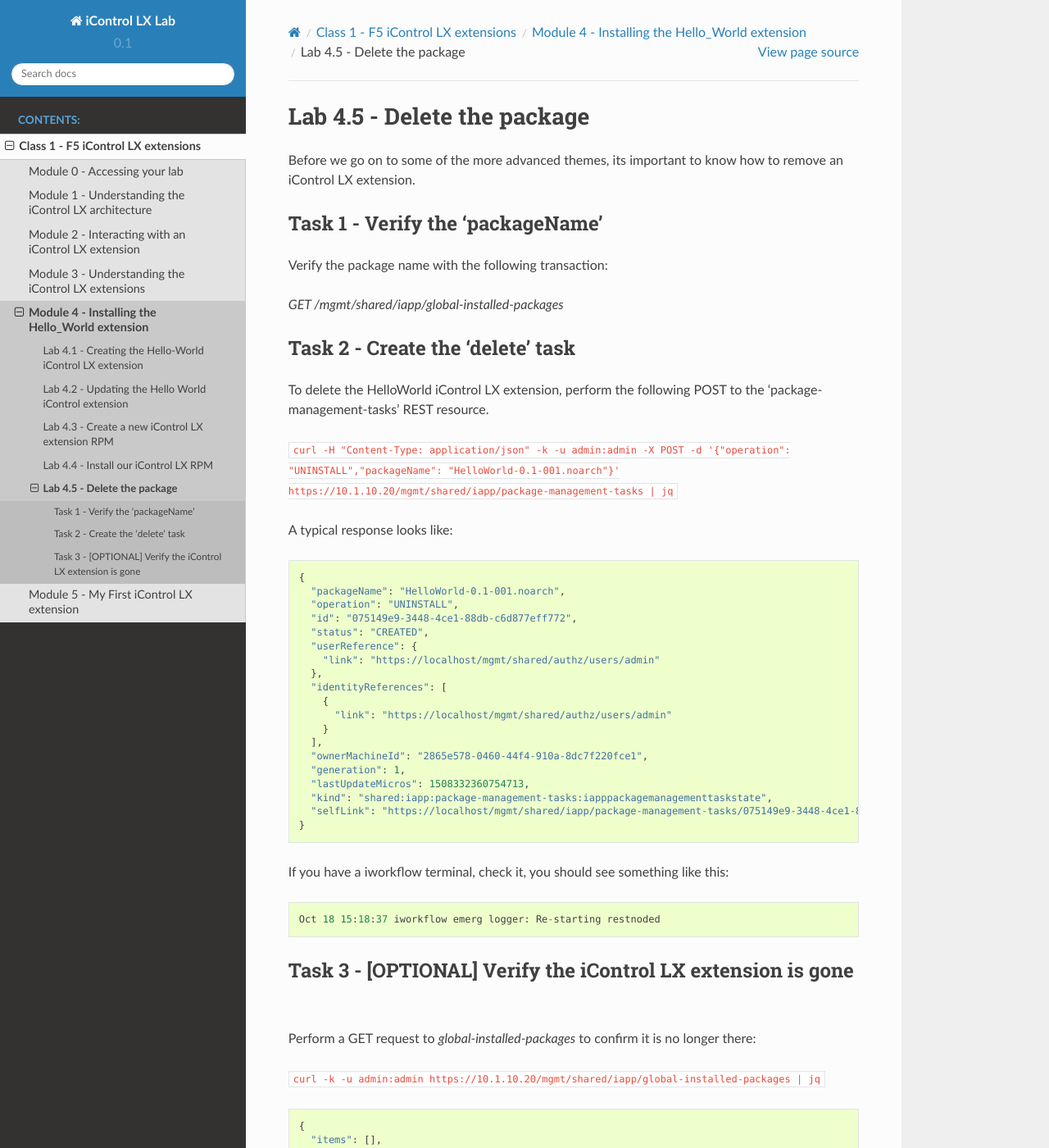
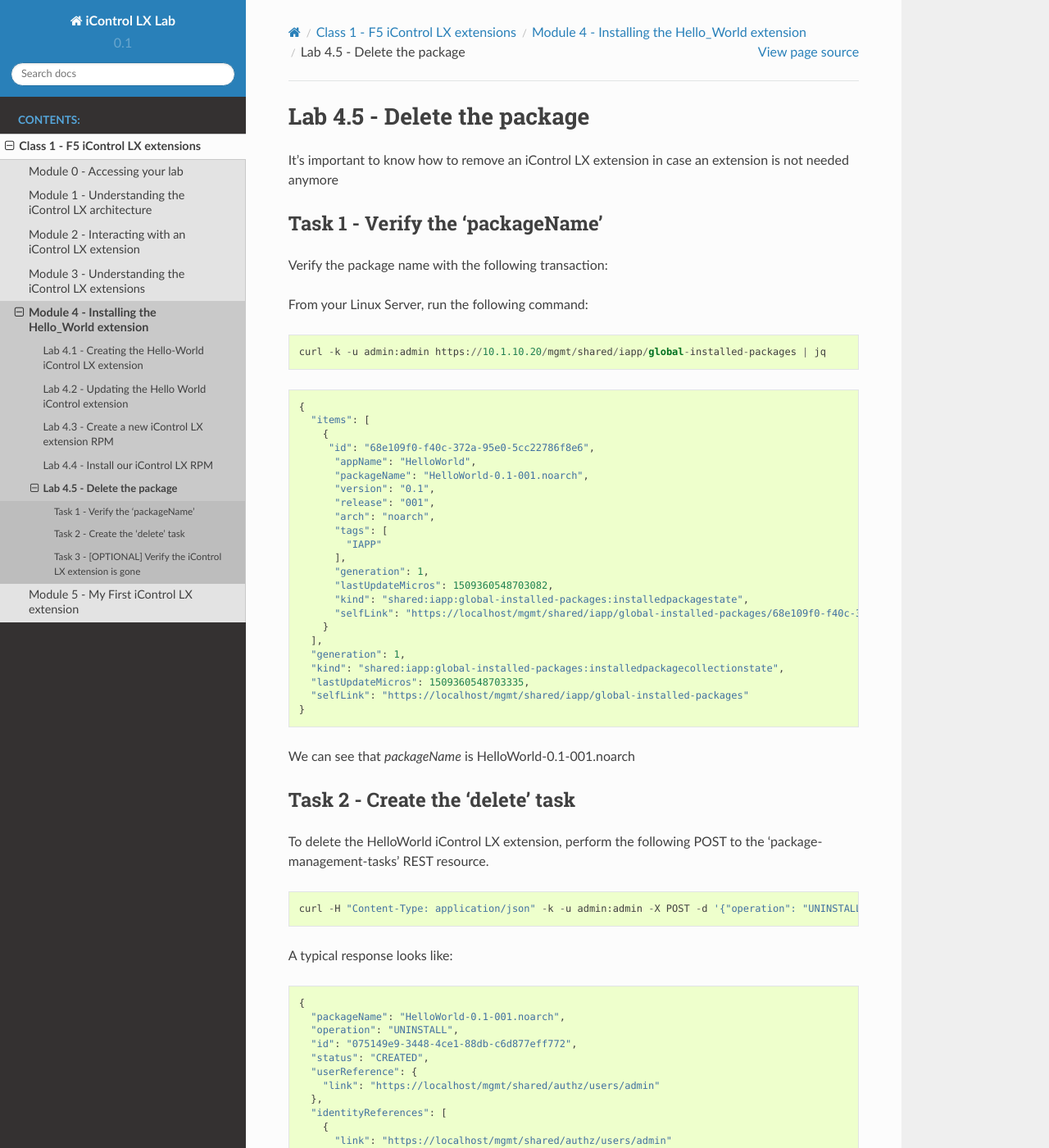
Before and after one commit to nmenant/iControl_LX_Lab, a Sphinx documentation site: the page built from docs/class1/module4/lab5.rst, in a window 1280 px wide and 1400 px high. Shown: the whole window at 82% size. Built offline with Sphinx 7.4.7 and the Read the Docs theme 2.0.0, drawn with Linux system fonts in a browser that asks for light colours; some of the changed text lies outside the part shown.

Commit message:
typos, more details, explanation

```diff
--- a/docs/class1/module4/lab2.rst
+++ b/docs/class1/module4/lab2.rst
@@ -199,7 +199,9 @@
 
 Once it's done, open another ssh session to your iWorkflow platform and run the following command:
 
-``bigstart restart restnoded ; tail -f /var/log/restnoded/restnoded.log``
+.. code::
+
+  bigstart restart restnoded ; tail -f /var/log/restnoded/restnoded.log
 
 Review the logs and make sure that it doesn't mention any error/issue in your updated file. Keep this session open just to monitor your logs. Easier to have one window to track/monitor your logging information and use another one to update your code/send curl command
 
@@ -437,6 +439,6 @@
 
 
 Task 3 - Take a (5min) break!
-^^^^^^^^^^^^^^^^^^^^^^^^^^^^^
+^^^^^^^^^^^^^^^^^^^^^^^^^^^^
 
 Congratulations!!!! You've just modified the behavior of the F5 iControl LX extension. Now, take a moment to think about what workflows you could implement to make life easier.
--- a/docs/class1/module4/lab5.rst
+++ b/docs/class1/module4/lab5.rst
@@ -1,16 +1,47 @@
 Lab 4.5 - Delete the package
 ----------------------------
 
-Before we go on to some of the more advanced themes, its important to know how
-to remove an iControl LX extension.
+It's important to know how to remove an iControl LX extension in case an extension is not needed anymore
 
 Task 1 - Verify the 'packageName'
 ^^^^^^^^^^^^^^^^^^^^^^^^^^^^^^^^^
 
 Verify the package name with the following transaction:
 
-`GET /mgmt/shared/iapp/global-installed-packages`
+From your Linux Server, run the following command:
 
+.. code::
+
+  curl -k -u admin:admin https://10.1.10.20/mgmt/shared/iapp/global-installed-packages | jq
+
+
+.. code::
+
+  {
+    "items": [
+      {
+       "id": "68e109f0-f40c-372a-95e0-5cc22786f8e6",
+        "appName": "HelloWorld",
+        "packageName": "HelloWorld-0.1-001.noarch",
+        "version": "0.1",
+        "release": "001",
+        "arch": "noarch",
+        "tags": [
+          "IAPP"
+        ],
+        "generation": 1,
+        "lastUpdateMicros": 1509360548703082,
+        "kind": "shared:iapp:global-installed-packages:installedpackagestate",
+        "selfLink": "https://localhost/mgmt/shared/iapp/global-installed-packages/68e109f0-f40c-372a-95e0-5cc22786f8e6"
+      }
+    ],
+    "generation": 1,
+    "kind": "shared:iapp:global-installed-packages:installedpackagecollectionstate",
+    "lastUpdateMicros": 1509360548703335,
+    "selfLink": "https://localhost/mgmt/shared/iapp/global-installed-packages"
+  }
+
+We can see that `packageName` is HelloWorld-0.1-001.noarch
 
 Task 2 - Create the 'delete' task
 ^^^^^^^^^^^^^^^^^^^^^^^^^^^^^^^^^
@@ -19,7 +50,9 @@
 the 'package-management-tasks' REST resource.
 
 
-``curl -H "Content-Type: application/json" -k -u admin:admin -X POST -d '{"operation": "UNINSTALL","packageName": "HelloWorld-0.1-001.noarch"}' https://10.1.10.20/mgmt/shared/iapp/package-management-tasks | jq``
+.. code::
+
+  curl -H "Content-Type: application/json" -k -u admin:admin -X POST -d '{"operation": "UNINSTALL","packageName": "HelloWorld-0.1-001.noarch"}' https://10.1.10.20/mgmt/shared/iapp/package-management-tasks | jq
 
 A typical response looks like:
 
@@ -57,7 +90,9 @@
 Perform a GET request to `global-installed-packages` to confirm it is no
 longer there:
 
-``curl -k -u admin:admin https://10.1.10.20/mgmt/shared/iapp/global-installed-packages | jq``
+.. code::
+
+  curl -k -u admin:admin https://10.1.10.20/mgmt/shared/iapp/global-installed-packages | jq
 
 .. code::
 
@@ -71,7 +106,9 @@
 
 You can also try to access the iControl LX extension:
 
-``curl -k -u admin:admin https://10.1.10.20/mgmt/ilxe_lab/hello_world | jq``
+.. code::
+
+  curl -k -u admin:admin https://10.1.10.20/mgmt/ilxe_lab/hello_world | jq
 
 Here your request should fail and the output should be similar to this:
 
@@ -88,3 +125,5 @@
       }
     }
   }
+
+if you connect to the iWorkflow platform, you should see that the folder HelloWorld has been automatically removed from `/var/config/rest/iapps`
```
Also changed, not shown: docs/class1/module4/lab1.rst (+9 -3 lines), docs/class1/module4/lab3.rst (+9 -15 lines), docs/class1/module4/lab4.rst (+19 -19 lines).
